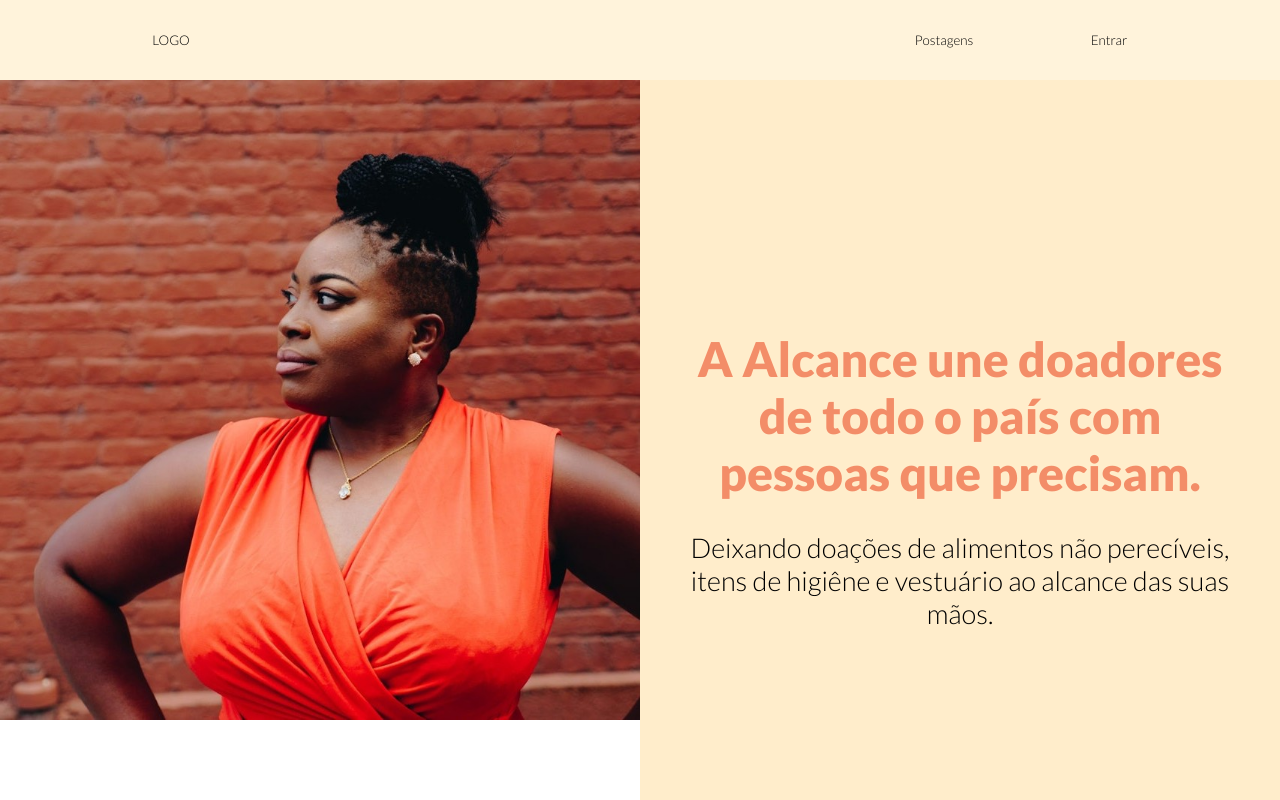
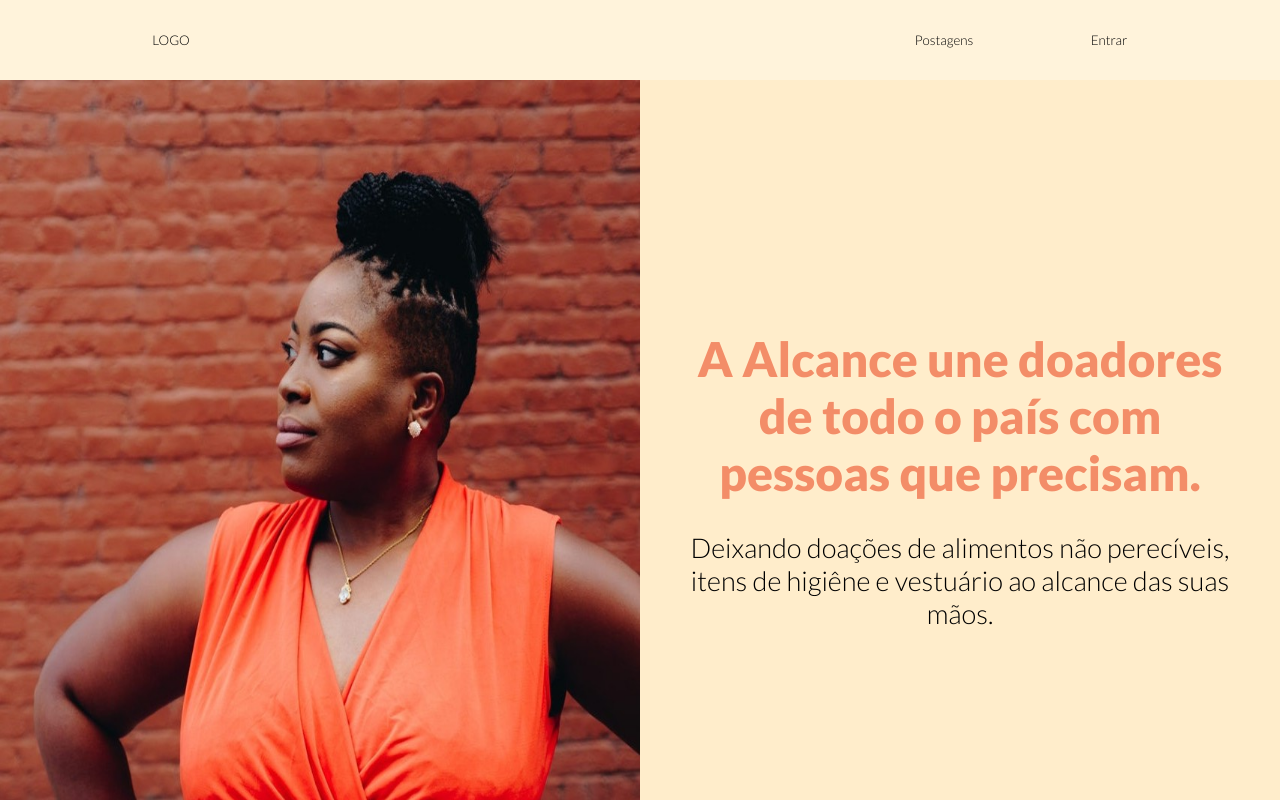
Before and after one commit to Shidoshi93/projeto-integrador, a React (Create React App) app: page / in a window 1280 px wide. Shown: the top 800 px of the page. Built offline with nearby package versions, Linux system fonts and the light colour scheme.

Commit message:
Corrigido altura da imagem do banner.

```diff
--- a/src/home.css
+++ b/src/home.css
@@ -21,7 +21,7 @@
 
 .div_header-img img {
     width: 100%;
-    /*height: 100%;*/
+    height: 100%;
 }
 
 .header_titulo {
```
